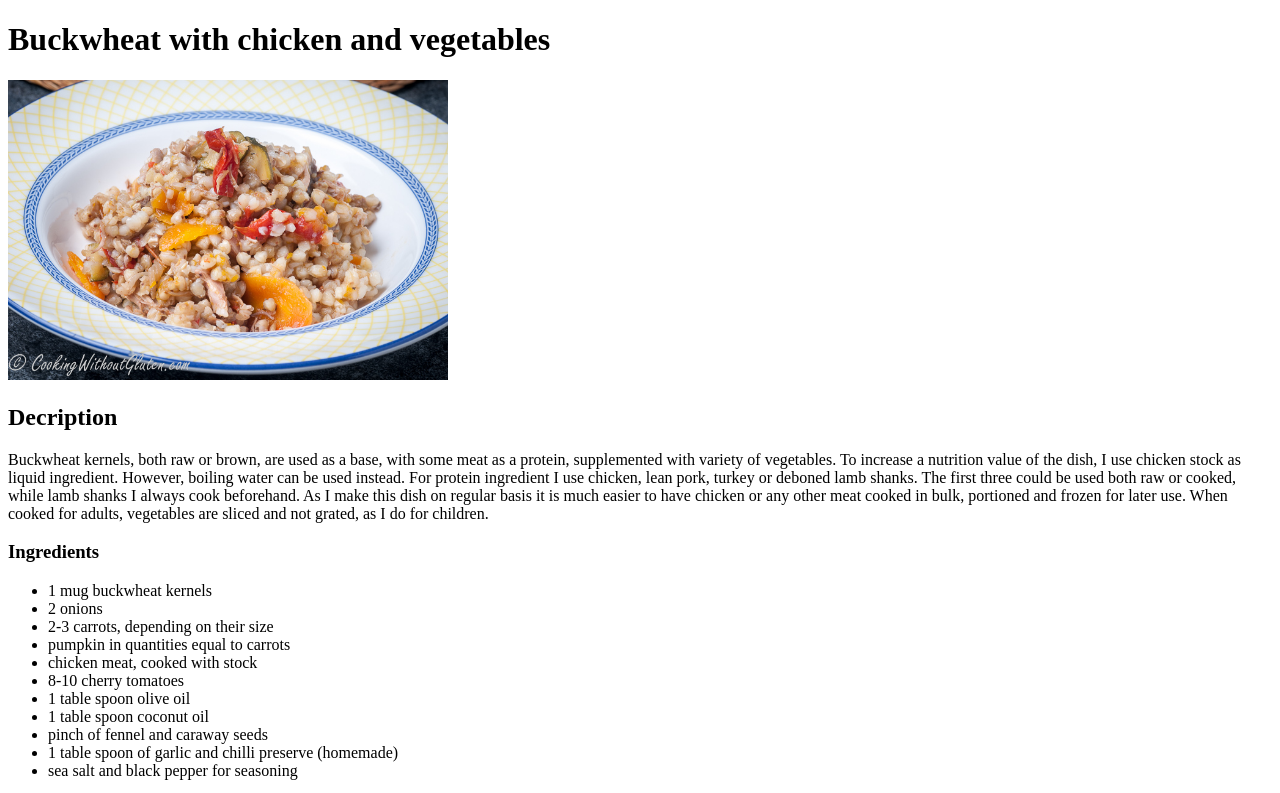
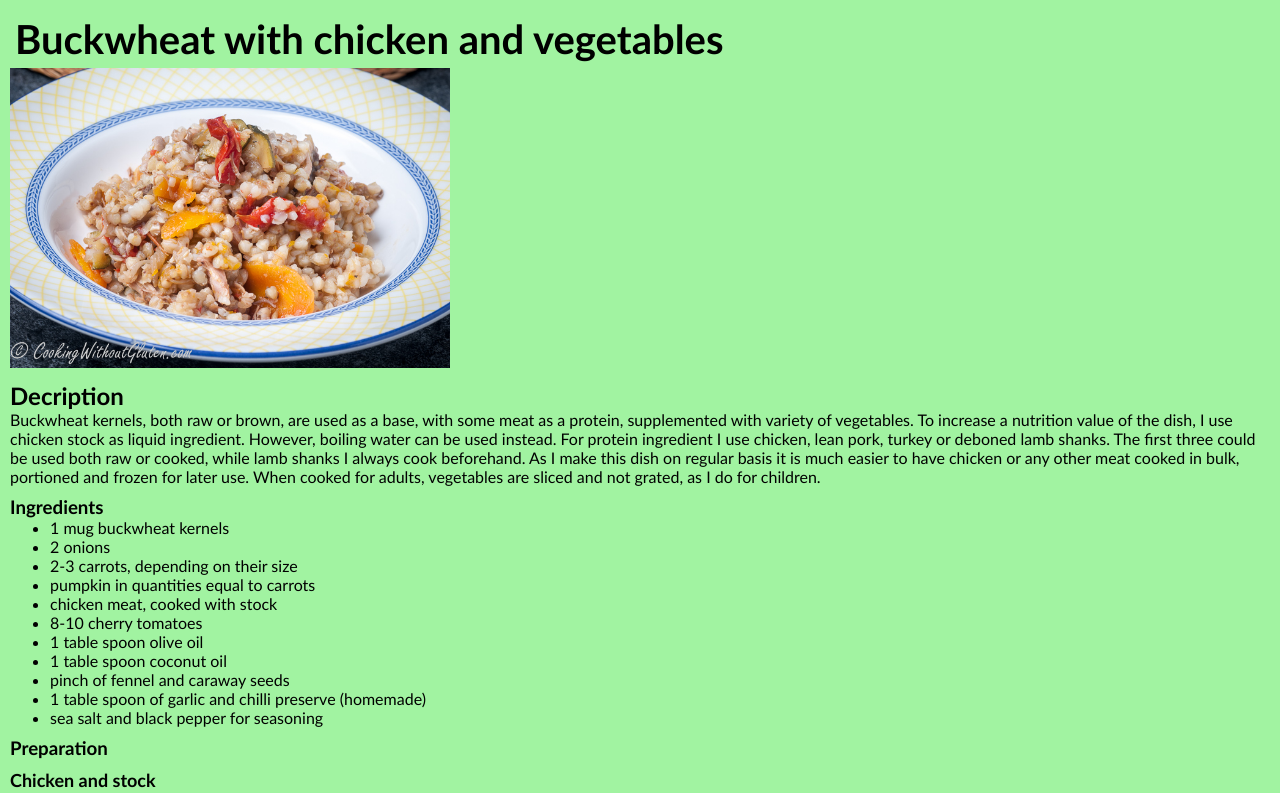
Before and after one commit to dev-vasya/odin--recipes, a plain HTML site: page recipes/buckwheat.html in a window 1280 px wide. Shown: the top 793 px of the page. Drawn offline with Linux system fonts and the light colour scheme.

Commit message:
add style for buckwheat.html, and also fix some html

```diff
--- a/recipes/buckwheat.html
+++ b/recipes/buckwheat.html
@@ -4,12 +4,19 @@
     <meta charset="UTF-8">
     <meta name="viewport" content="width=device-width, initial-scale=1.0">
     <title>Buckwheat with chicken and vegetables</title>
+    <link rel="stylesheet" href="../styles.css">
 </head>
 <body>
-    <h1>Buckwheat with chicken and vegetables</h1>
+    <div class="mainDish-container">
+        <h1 class="dish-name">Buckwheat with chicken and vegetables</h1>
     <img src="../images/buckwheat_with_chicken_vegetables.jpg" width="440" height="300" alt="buckwheat_with_chicken_vegetables">
+
+    <section class="decription">
         <h2>Decription</h2>
         <p>Buckwheat kernels, both raw or brown, are used as a base, with some meat as a protein, supplemented with variety of vegetables. To increase a nutrition value of the dish, I use chicken stock as liquid ingredient. However, boiling water can be used instead. For protein ingredient I use chicken, lean pork, turkey or deboned lamb shanks. The first three could be used both raw or cooked, while lamb shanks I always cook beforehand. As I make this dish on regular basis it is much easier to have chicken or any other meat cooked in bulk, portioned and frozen for later use. When cooked for adults, vegetables are sliced and not grated, as I do for children. </p>
+    </section>
+
+    <div class="ingredients">
         <h3>Ingredients</h3>
         <ul>
             <li>1 mug buckwheat kernels</li>
@@ -24,7 +31,9 @@
             <li>1 table spoon of garlic and chilli preserve (homemade)</li>
             <li>sea salt and black pepper for seasoning</li>
         </ul>
+    </div>
 
+        <div class="preparation">
             <h3>Preparation</h3>
             <p>Chicken and stock</p>
             <ol>
@@ -56,5 +65,7 @@
                 <li>the residual liquid will be absorbed</li>
                 <li>in covered cast iron Dutch oven and similar pots, the dish will stay very warm for 3-4 hours.</li>
             </ol>
+        </div>
+    </div>
 </body>
 </html>
--- a/styles.css
+++ b/styles.css
@@ -30,3 +30,24 @@ a{
     font-size: 22px;
     list-style: none;
 }
+
+/* Style for dishes pages */
+.mainDish-container{
+    /* height: 100%; */
+    background-color: rgb(161, 243, 161);
+    font-family: 'Gill Sans', 'Gill Sans MT', Calibri, 'Trebuchet MS', sans-serif;
+    padding: 10px;
+}
+.dish-name{
+    padding: 5px;
+    font-size: 40px;
+}
+.decription,
+.ingredients{
+    margin: 10px 0;
+}
+.preparation p{
+    margin-top: 10px;
+    font-size: 18px;
+    font-weight: bold;
+}
```
Lines whose indentation alone changed are shown as unchanged.
